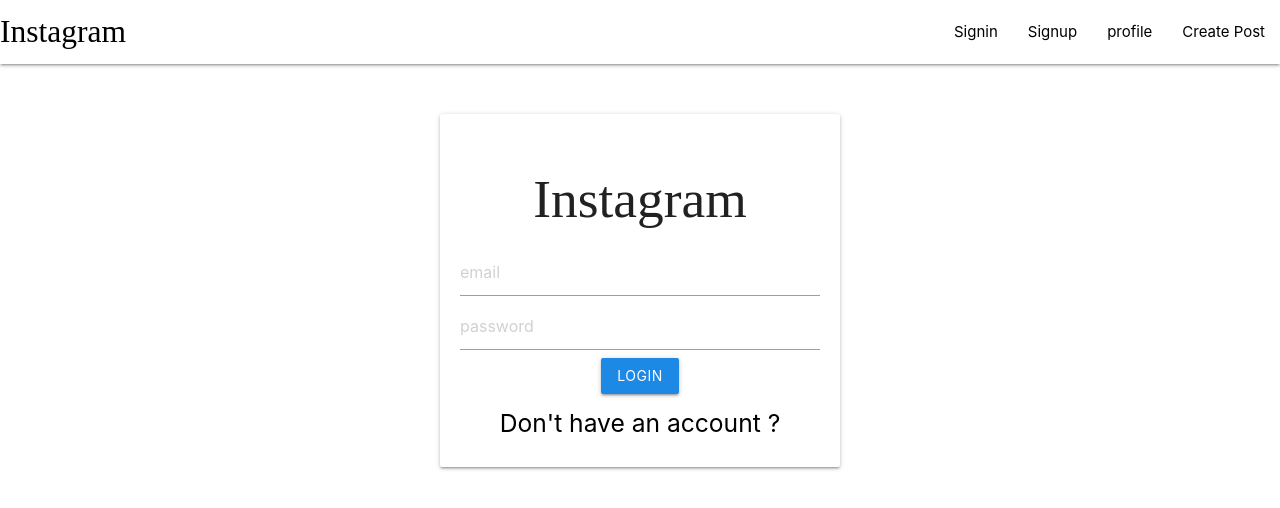
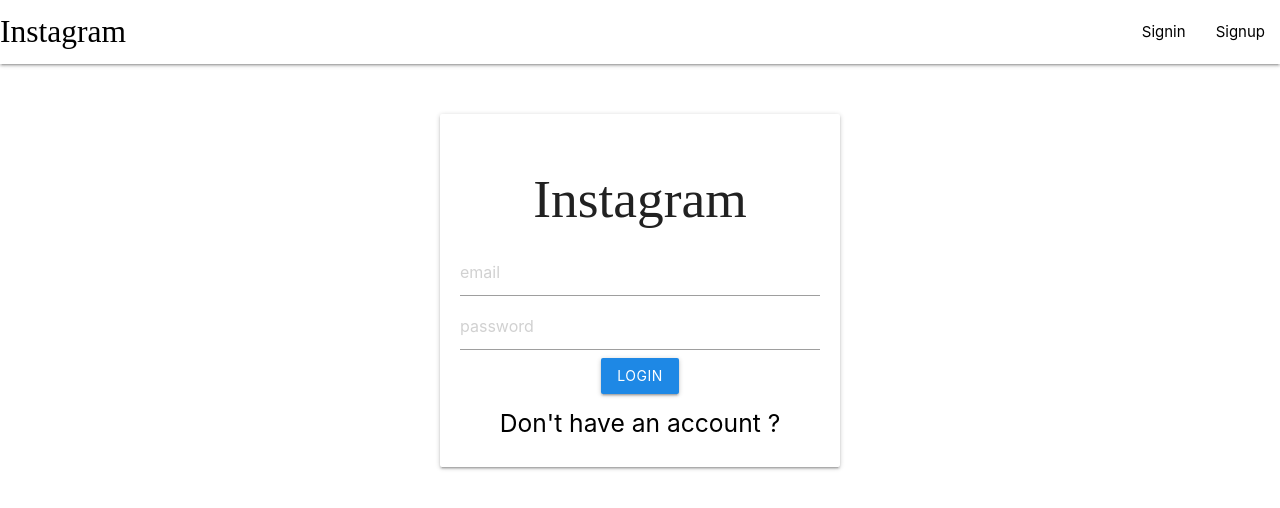
Before and after one commit to Rajvardhanthakur/Instagram-Clone, a React (Create React App) app in the folder client/: page /login in a window 1280 px wide. Shown: the top 508 px of the page. Built offline with nearby package versions, Linux system fonts and the light colour scheme; a web font is replaced by a local one.

Commit message:
rearranging the navbarf

```diff
--- a/client/src/components/Navbar.js
+++ b/client/src/components/Navbar.js
@@ -1,17 +1,31 @@
-import React from 'react'
-import {Link} from 'react-router-dom'
+import React, {useContext} from 'react';
+import {Link} from 'react-router-dom';
+import {UserContext} from '../App';
 
 
 const Navbar = () => {
+
+  const {state, dispatch} = useContext(UserContext)
+  const renderList = () => {
+    if(state){
+      return [
+          <li><Link to="/profile">profile</Link></li>,
+          <li><Link to="/create">Create Post</Link></li>
+      ]
+    }else{
+      return [
+         <li><Link to="/login">Signin</Link></li>,
+          <li><Link to="/signup">Signup</Link></li>
+      ]
+    }
+  }
+
 	return (
 	  <nav>
       <div className="nav-wrapper white">
-        <Link to="/" className="brand-logo left">Instagram</Link>
+        <Link to={state?"/":"/login"} className="brand-logo left">Instagram</Link>
         <ul id="nav-mobile" className="right">
-          <li><Link to="/login">Signin</Link></li>
-          <li><Link to="/signup">Signup</Link></li>
-          <li><Link to="/profile">profile</Link></li>
-          <li><Link to="/create">Create Post</Link></li>
+          {renderList()}
         </ul>
       </div>
     </nav>
```
